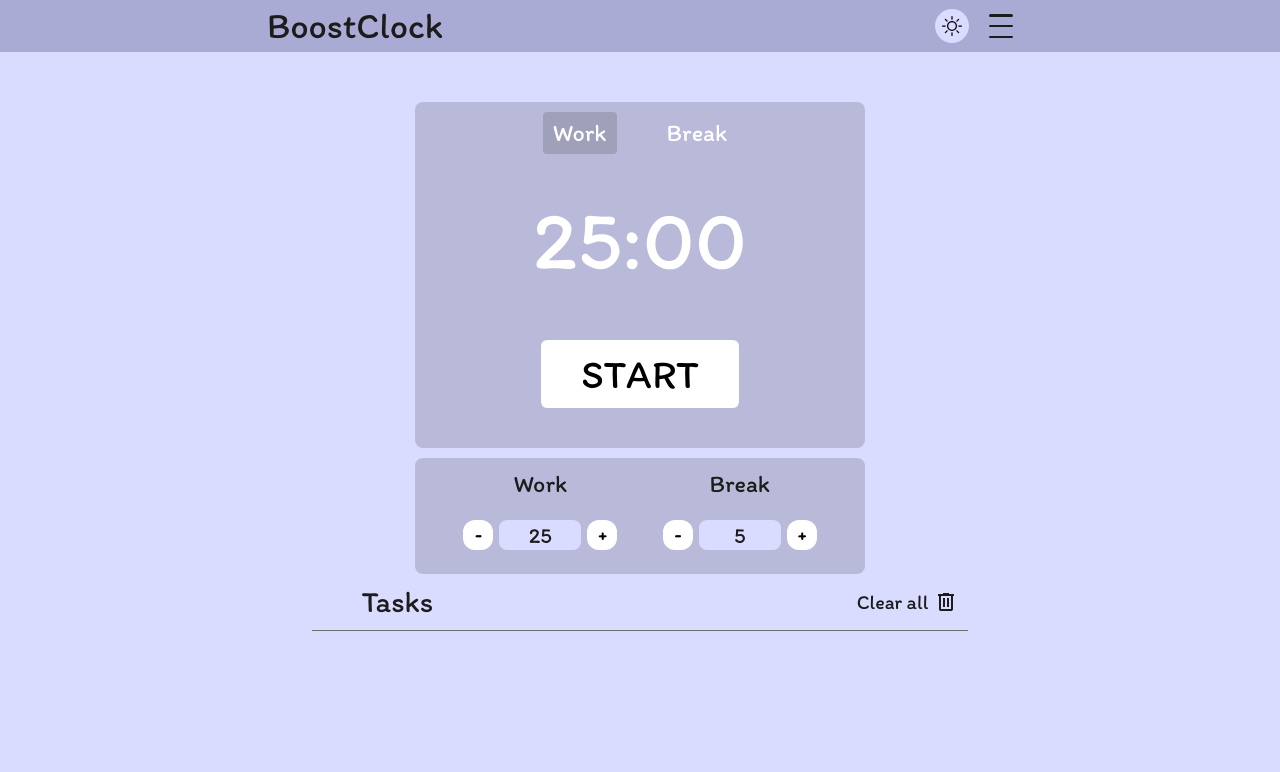
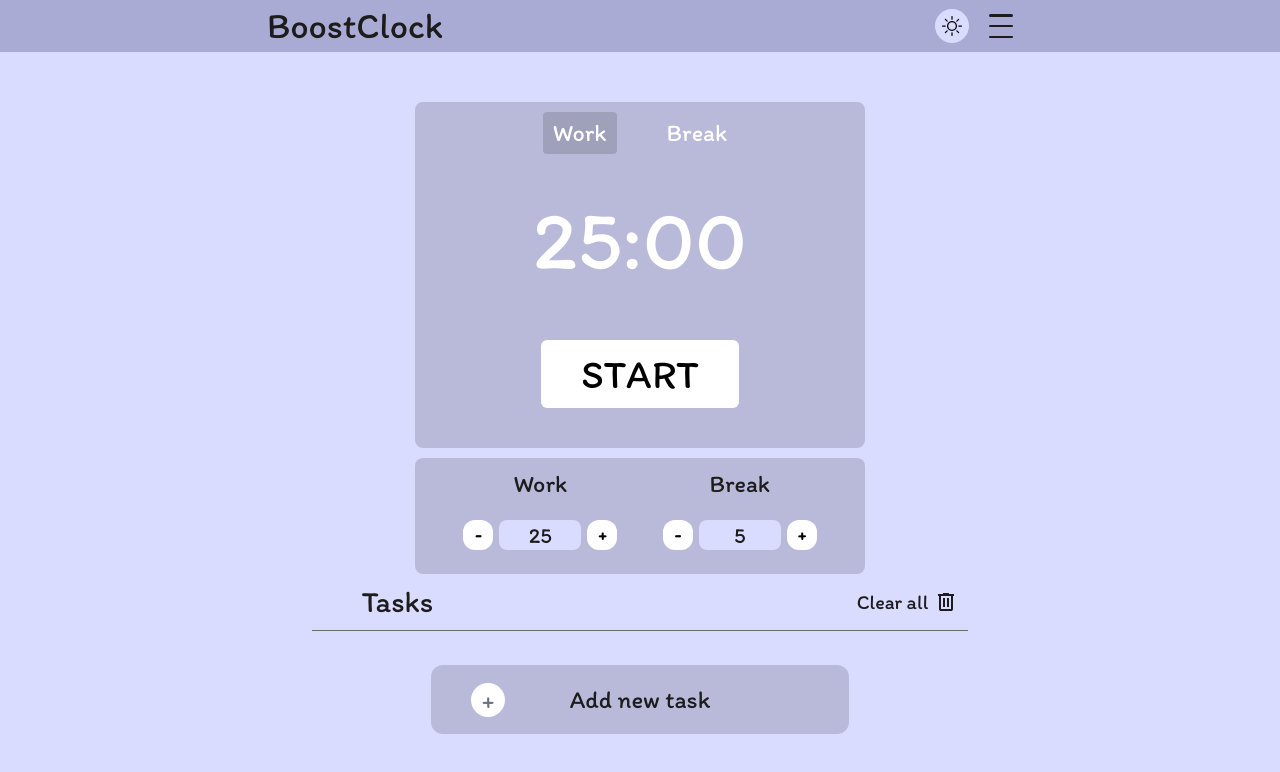
Before and after one commit to flionx/boost-clock, a Next.js app: page / in a window 1280 px wide. Shown: the top 772 px of the page. Built offline with nearby package versions, Linux system fonts and the light colour scheme.

Commit message:
feat: add ButtonAddTask

```diff
--- a/src/app/globals.css
+++ b/src/app/globals.css
@@ -94,7 +94,6 @@ input[type=number]::-webkit-outer-spin-button {
   -webkit-appearance: none;
   margin: 0;
 }
-
 input[type=number] {
-  -moz-appearance: textfield; /* Firefox */
+  -moz-appearance: textfield;
 }
--- a/src/features/tasks/index.tsx
+++ b/src/features/tasks/index.tsx
@@ -1,9 +1,13 @@
+import ButtonAddTask from './ui/ButtonAddTask'
 import TasksHeader from './ui/TasksHeader'
 
 const Tasks = () => {
   return (
     <section className="w-[clamp(22rem,51.3vw,61.6rem)] mx-auto">
       <TasksHeader />
+      <div className="flex items-center flex-col w-[clamp(20rem,48.2vw,58rem)] mx-auto">
+        <ButtonAddTask />
+      </div>
     </section>
   )
 }
--- /dev/null
+++ b/src/features/tasks/ui/ButtonAddTask.tsx
@@ -0,0 +1,24 @@
+const ButtonAddTask = () => {
+    // todo: add handleClick and toggle edit task
+  return (
+    <button
+        className="
+            flex justify-center bg-accent rounded-xl max-w-104.5 w-full group text-center text-[calc(22px+(25-22)*((100vw-375px)/(1440-375)))]
+            py-5 px-7 transition-all duration-300 hover:bg-[rgba(0,0,0,0.25)] dark:hover:bg-[rgba(75,75,75,0.15)]
+            hover:scale-101 active:scale-100 relative
+        "
+    >
+        <span
+            className="
+                flex items-center justify-center text-gray-500 size-8.5 rounded-full bg-white absolute top-1/2 left-10
+                -translate-y-1/2 transition-colors group-hover:bg-gray-200 duration-300
+            "
+        >
+            +
+        </span>
+        Add new task
+    </button>
+  )
+}
+
+export default ButtonAddTask
--- a/src/features/tasks/ui/ButtonClearAll.tsx
+++ b/src/features/tasks/ui/ButtonClearAll.tsx
@@ -1,5 +1,4 @@
 "use client"
-
 import { DeleteIcon } from "@/shared/ui/icons"
 
 const ButtonClearAll = () => {
--- a/src/features/tasks/ui/TasksHeader.tsx
+++ b/src/features/tasks/ui/TasksHeader.tsx
@@ -2,7 +2,7 @@ import ButtonClearAll from './ButtonClearAll'
 
 const TasksHeader = () => {
   return (
-    <div className="flex justify-between items-center pr-2.5 pb-2.5 pl-12.5 border-b border-1.5 border-line">
+    <div className="flex justify-between items-center pr-2.5 pb-2.5 pl-12.5 border-b border-1.5 border-line mb-8.5">
         <h3 className="text-3xl">Tasks</h3>
         <ButtonClearAll />
     </div>
```
